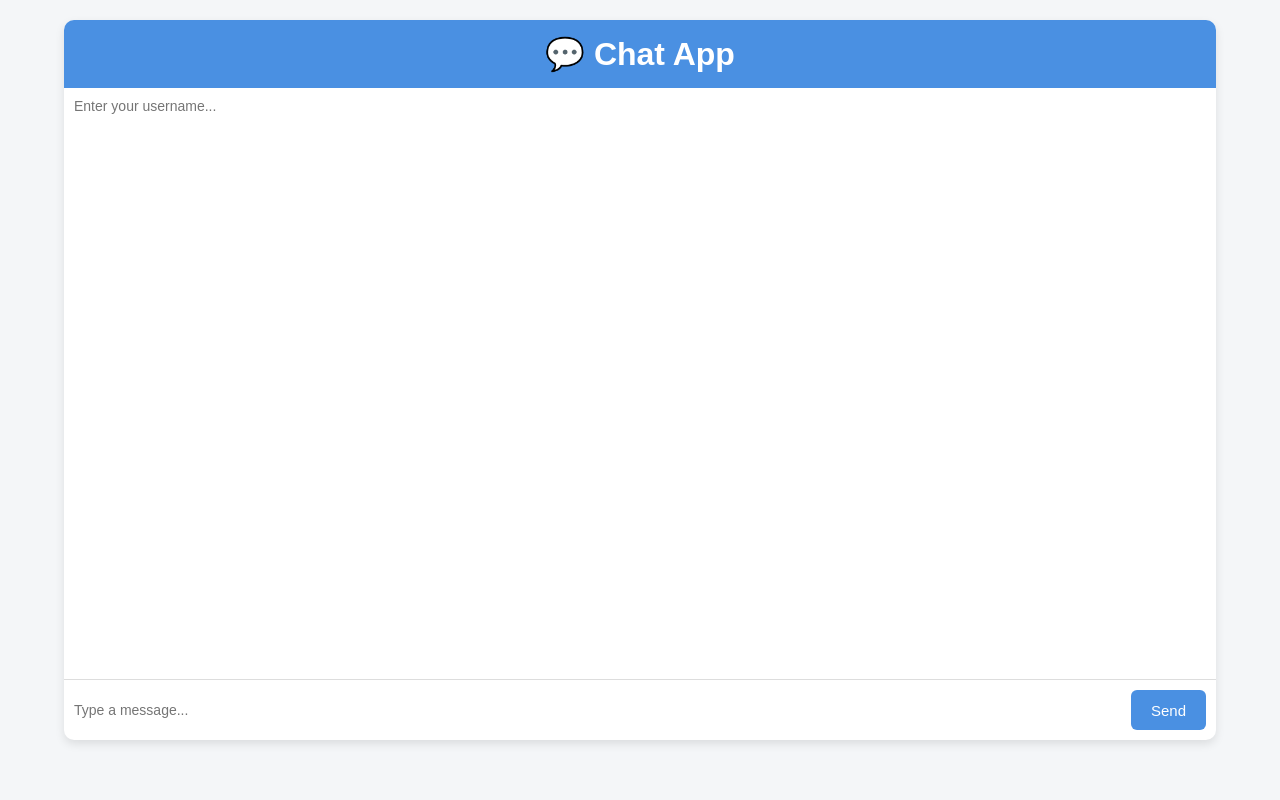
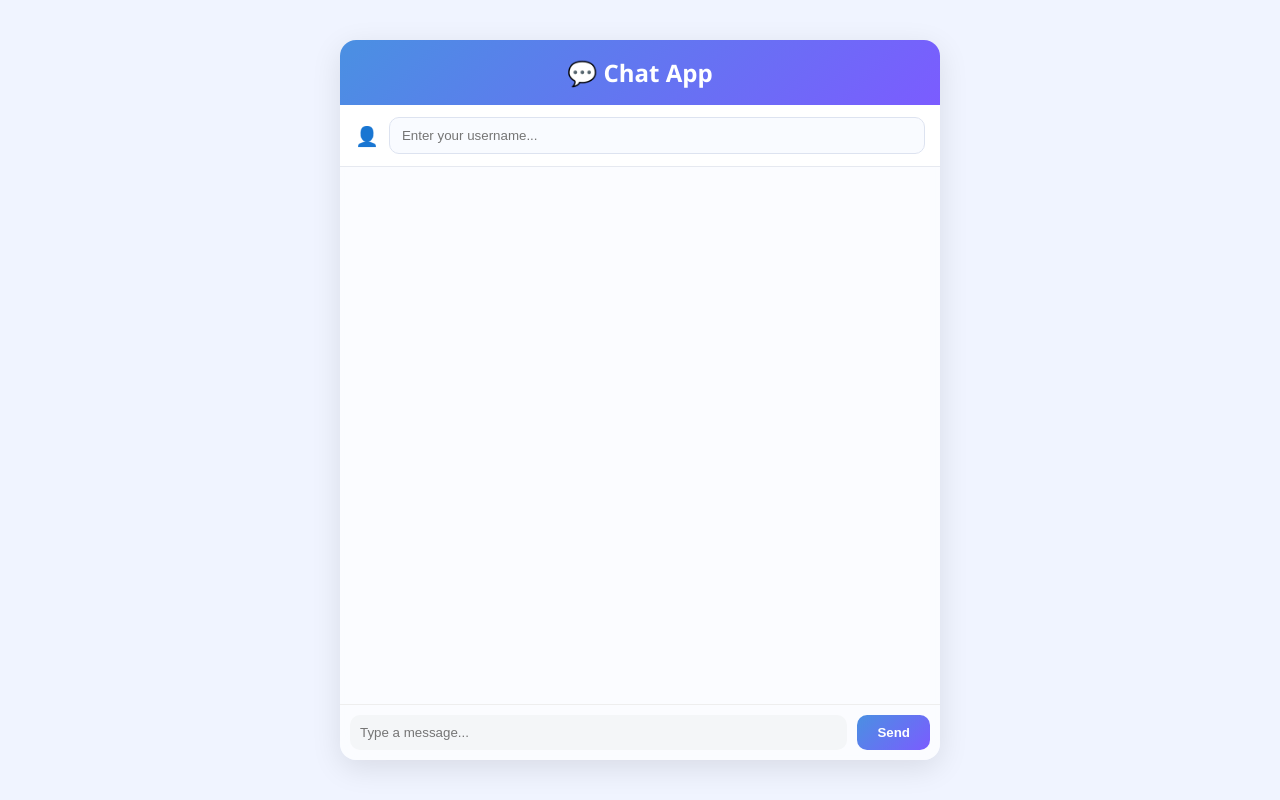
Before and after one commit to theangelskies/Chat-App, a plain HTML site: page Frontend/index.html in a window 1280 px wide. Drawn offline with Linux system fonts and the light colour scheme; no server answers.

Commit message:
refactor style.css

```diff
--- a/Frontend/style.css
+++ b/Frontend/style.css
@@ -1,80 +1,163 @@
-/* Reset some default styles */
 body {
   margin: 0;
-  font-family: Arial, sans-serif;
-  background: #f4f6f8;
+  font-family: "Segoe UI", Arial, sans-serif;
+  background: #f0f4ff;
+  display: flex;
+  justify-content: center;
+  align-items: center;
+  height: 100vh;
 }
 
-/* Main container */
 .chat-container {
-  width: 90%;
+  width: 95%;
+  max-width: 600px;
   height: 90vh;
-  margin: 20px auto;
-  background: white;
+  background: rgba(255, 255, 255, 0.7);
+  backdrop-filter: blur(15px);
+  border-radius: 16px;
   display: flex;
   flex-direction: column;
-  border-radius: 10px;
-  box-shadow: 0 4px 10px rgba(0, 0, 0, 0.1);
+  box-shadow: 0 8px 30px rgba(0, 0, 0, 0.1);
   overflow: hidden;
 }
 
-/* Header */
 .chat-container h1 {
   margin: 0;
-  padding: 15px;
-  background: #4a90e2;
+  padding: 16px;
+  text-align: center;
+  background: linear-gradient(135deg, #4a90e2, #7b5cff);
   color: white;
-  text-align: center;
+  font-size: 1.5rem;
 }
 
-/* Messages area */
+.username-container {
+  padding: 12px 15px;
+  background: rgba(255, 255, 255, 0.9);
+  border-bottom: 1px solid #e6e9f0;
+  display: flex;
+  align-items: center;
+  gap: 10px;
+}
+
+.username-container::before {
+  content: "👤";
+  font-size: 1.2rem;
+}
+
+.username-container input {
+  flex: 1;
+  padding: 10px 12px;
+  border-radius: 10px;
+  border: 1px solid #dde3f0;
+  background: #f9fbff;
+  outline: none;
+  transition: 0.2s;
+}
+
+.username-container input:focus {
+  border-color: #7b5cff;
+  box-shadow: 0 0 0 2px rgba(123, 92, 255, 0.15);
+}
+
 .messages {
   flex: 1;
   padding: 15px;
   overflow-y: auto;
+  display: flex;
+  flex-direction: column;
+  gap: 10px;
 }
 
-/* Individual message */
 .messages div {
-  background: #e6f0ff;
-  padding: 10px;
-  margin-bottom: 10px;
-  border-radius: 8px;
+  background: white;
+  border-radius: 12px;
+  padding: 10px 12px;
   max-width: 75%;
+  box-shadow: 0 2px 8px rgba(0, 0, 0, 0.05);
+  animation: fadeIn 0.2s ease;
 }
 
-/* Input area */
+.messages strong {
+  color: #4a90e2;
+  font-size: 0.85rem;
+}
+
+.messages small {
+  color: #888;
+  font-size: 0.7rem;
+}
+
+.messages button {
+  margin-top: 6px;
+  margin-right: 6px;
+  padding: 5px 12px;
+  font-size: 0.75rem;
+  border: none;
+  border-radius: 20px;
+  cursor: pointer;
+  font-weight: 600;
+  transition: 0.2s;
+}
+
+.messages button.like {
+  background: #e6f9f0;
+  color: #1aa36f;
+}
+
+.messages button.like:hover {
+  background: #c8f2df;
+  transform: scale(1.05);
+}
+
+.messages button.dislike {
+  background: #ffeaea;
+  color: #d64545;
+}
+
+.messages button.dislike:hover {
+  background: #ffd4d4;
+  transform: scale(1.05);
+}
+
 .input-container {
   display: flex;
-  align-items: center;
-  height: 60px;
-  /* padding: 10px; */
-  border-top: 1px solid #ddd;
+  border-top: 1px solid #eee;
+  padding: 10px;
+  gap: 10px;
 }
 
-/* Input field */
-input {
+#messageInput {
   flex: 1;
   padding: 10px;
-  font-size: 14px;
+  border-radius: 10px;
   border: none;
+  background: #f4f6f8;
   outline: none;
 }
 
-/* Button */
 button {
-  margin-right: 10px;
   padding: 0 20px;
-  height: 40px;
   border: none;
-  background: #4a90e2;
+  border-radius: 10px;
+  background: linear-gradient(135deg, #4a90e2, #7b5cff);
   color: white;
   cursor: pointer;
-  font-size: 15px;
-  border-radius: 6px;
+  font-weight: 600;
+  transition: 0.2s;
 }
 
-/* Button hover */
 button:hover {
-  background: #357abd;
+  opacity: 0.9;
+  transform: translateY(-1px);
 }
+
+@keyframes fadeIn {
+  from {
+    opacity: 0;
+    transform: translateY(5px);
+  }
+  to {
+    opacity: 1;
+    transform: translateY(0);
+  }
+}
```
